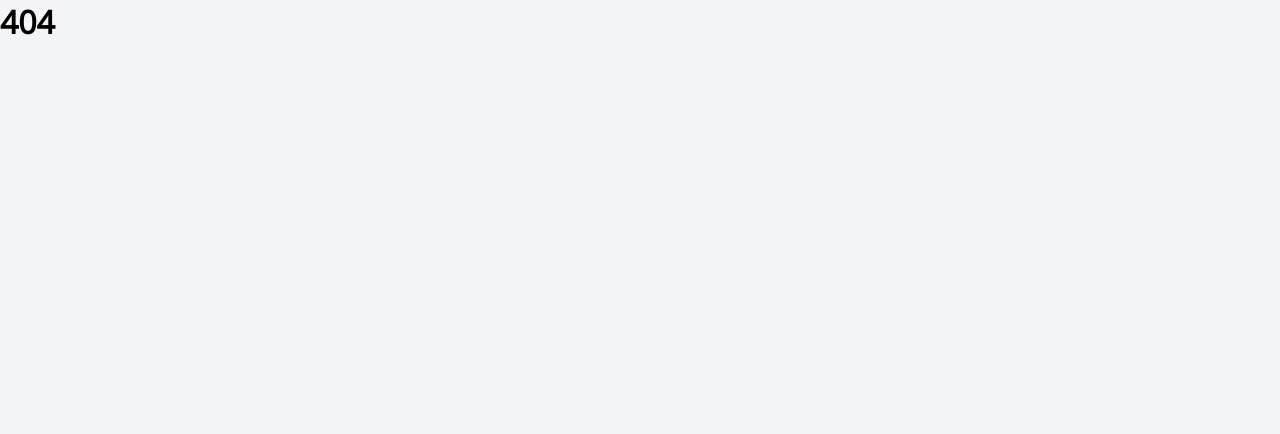
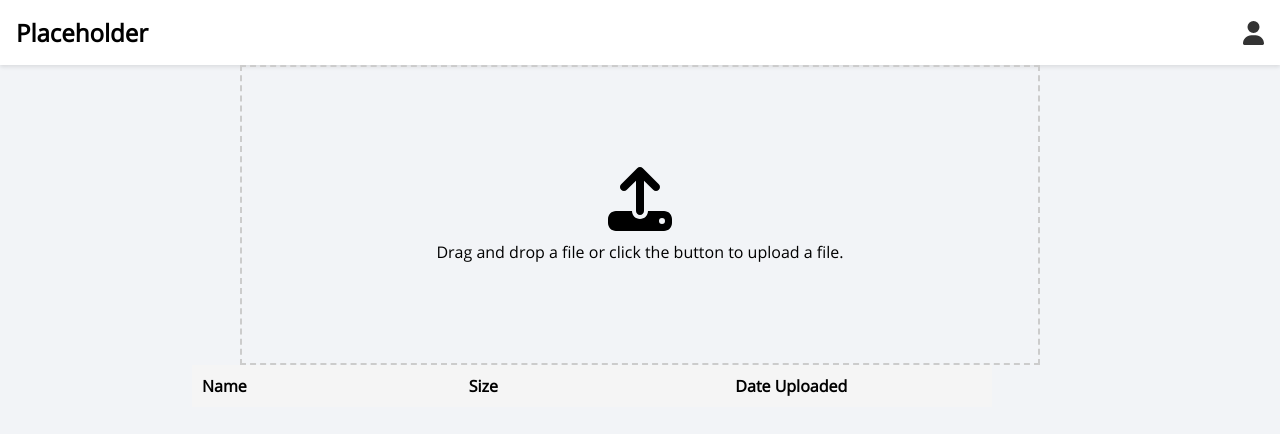
Before and after one commit to UBC-CIC/LLM-Course-QA, a React (Create React App) app in the folder Frontend/: page /upload in a window 1280 px wide. Shown: the top 434 px of the page. Built offline with nearby package versions, Linux system fonts and the light colour scheme.

Commit message:
Added the frontend functionality for file upload

```diff
--- a/Frontend/src/App.tsx
+++ b/Frontend/src/App.tsx
@@ -4,6 +4,8 @@ import SignUp from './pages/auth/Signup';
 import {BrowserRouter as Router, Routes, Route, Navigate} from 'react-router-dom';
 import Chat from './pages/Chat';
 import StudentDashboard from './pages/dashboards/Student';
+import InstructorDashboard from './pages/dashboards/Instructor';
+import UploadFile from './pages/UploadFile';
 
 const App = () => {
   return (
@@ -18,6 +20,8 @@ const App = () => {
           </Route>
           <Route path="/chat" element={<Chat/>} />
           <Route path="/dashboard" element={<StudentDashboard />} />
+          <Route path="/instructor" element={<InstructorDashboard />}/>
+          <Route path="/upload" element={<UploadFile/>} />
           {/* <Route path="/test" element={<Test />} /> */}
           <Route path="*" element={<h1>404</h1>} />
         </Routes>
--- /dev/null
+++ b/Frontend/src/pages/UploadFile.css
@@ -0,0 +1,59 @@
+.drop-zone {
+    display: flex;
+    flex-direction: column;
+    align-items: center;
+    justify-content: center;
+    border: 2px dashed #ccc;
+    padding: 20px;
+    text-align: center;
+    margin: 0 auto;
+    cursor: pointer;
+    height: 300px;
+    width: 800px;
+}
+
+.drop-zone h3 {
+    margin-bottom: 10px;
+}
+
+.drop-zone img {
+    max-width: 100%;
+    max-height: 200px;
+    margin-top: 10px;
+}
+
+.drop-zone p {
+    margin-top: 10px;
+}
+
+input[type="file"] {
+    margin-top: 20px;
+    display: none;
+}
+
+
+.uploaded-files {
+    width: 70%;
+    margin: 0 auto;
+}
+
+.uploaded-files table {
+    width: 800px;
+    border-collapse: collapse;
+    background: aqua;
+    table-layout: fixed; /* Added property */
+}
+
+/* CSS for table header */
+.uploaded-files thead th {
+    background-color: #f5f5f5;
+    font-weight: bold;
+    padding: 10px;
+    text-align: left;
+}
+
+/* CSS for table body */
+.uploaded-files tbody td {
+    padding: 10px;
+    border-bottom: 1px solid #ddd;
+}
--- /dev/null
+++ b/Frontend/src/pages/UploadFile.tsx
@@ -0,0 +1,86 @@
+import React, { useState } from 'react';
+import Header from '../components/Header';
+import { FontAwesomeIcon } from '@fortawesome/react-fontawesome';
+import { faUpload } from '@fortawesome/free-solid-svg-icons';
+import './UploadFile.css';
+
+
+const UploadFile = () => {
+    const [selectedFile, setSelectedFile] = useState<File | null>(null);
+    const [isDraggingOver, setIsDraggingOver] = useState(false);
+
+    const [files, setFiles] = useState<File[]>([]);
+
+    const handleFileChange = (event: React.ChangeEvent<HTMLInputElement>) => {
+        const file = event.target.files?.[0];
+        if (file) {
+            setSelectedFile(file);
+        }
+    };
+
+    const handleDrop = (event: React.DragEvent<HTMLDivElement>) => {
+        event.preventDefault();
+        setIsDraggingOver(false);
+        const file = event.dataTransfer.files?.[0];
+        if (file) {
+            setSelectedFile(file);
+            setFiles([...files, file]); // Push the new file to the files state
+        }
+    };
+
+    const handleDragOver = (event: React.DragEvent<HTMLDivElement>) => {
+        event.preventDefault();
+        setIsDraggingOver(true);
+    };
+
+    return (
+        <div>
+            <Header />
+            <div
+                className={`drop-zone ${isDraggingOver ? 'drag-over' : ''}`}
+                onDrop={handleDrop}
+                onDragOver={handleDragOver}
+            >
+                {selectedFile ? (
+                    <div>
+                        {selectedFile.type.startsWith('image/') ? (
+                            <img
+                                src={URL.createObjectURL(selectedFile)}
+                                alt="File Preview"
+                            />
+                        ) : (
+                            <p>{selectedFile.name}</p>
+                        )}
+                    </div>
+                ) : (
+                    <div>
+                        <FontAwesomeIcon icon={faUpload} size="4x" />
+                        <p>{isDraggingOver ? 'Drop to upload' : 'Drag and drop a file or click the button to upload a file.'}</p>
+                    </div>
+                )}
+            </div>
+            <div className="uploaded-files">
+                <table>
+                    <thead>
+                        <tr>
+                            <th>Name</th>
+                            <th>Size</th>
+                            <th>Date Uploaded</th>
+                        </tr>
+                    </thead>
+                    <tbody>
+                        {files.map((file, index) => (
+                            <tr key={index}>
+                                <td>{file.name}</td>
+                                <td>{(file.size / (1024 * 1024)).toFixed(2)} MB</td>
+                            </tr>
+                        ))}
+                    </tbody>
+                </table>
+            </div>
+            <input type="file" onChange={handleFileChange} />
+        </div>
+    );
+};
+
+export default UploadFile;
--- a/Frontend/src/pages/auth/Signup.tsx
+++ b/Frontend/src/pages/auth/Signup.tsx
@@ -25,15 +25,6 @@ const SignUp = () => {
         }
     }
 
-    const signup = async (email, password) => {
-        // const response = await fetch('', {
-        //     method: 'POST',
-        //     body: JSON.stringify({ email, password }),
-        //     headers: {
-        //         'Content-Type': 'application/json'
-        //     }
-        // });
-    }
 
     return (
         <div style={{
--- /dev/null
+++ b/Frontend/src/pages/dashboards/Instructor.css
@@ -0,0 +1,8 @@
+/* Styles for the dashboard */
+.dashboard {
+    display: grid;
+    grid-template-columns: repeat(4, 1fr);
+    grid-gap: 20px;
+    padding: 40px;
+    justify-items: center;
+}
--- /dev/null
+++ b/Frontend/src/pages/dashboards/Instructor.tsx
@@ -0,0 +1,25 @@
+import React from 'react';
+import Header from '../../components/Header';
+import CourseCard from '../../components/CourseCard';
+import './Student.css';
+
+const InstructorDashboard = () => {
+    const redirectToUploadPage = () => {
+        window.location.href = '/upload';
+    };
+
+    return (
+        <div>
+            <Header />
+            <div className="dashboard">
+                <CourseCard course="CPEN 491" studentNum={100} onClick={redirectToUploadPage} />
+                <CourseCard course="CPEN 491" studentNum={100} onClick={redirectToUploadPage} />
+                <CourseCard course="CPEN 491" studentNum={100} onClick={redirectToUploadPage} />
+                <CourseCard course="CPEN 491" studentNum={100} onClick={redirectToUploadPage} />
+                <CourseCard course="CPEN 491" studentNum={100} onClick={redirectToUploadPage} />
+            </div>
+        </div>
+    );
+};
+
+export default InstructorDashboard;
```
